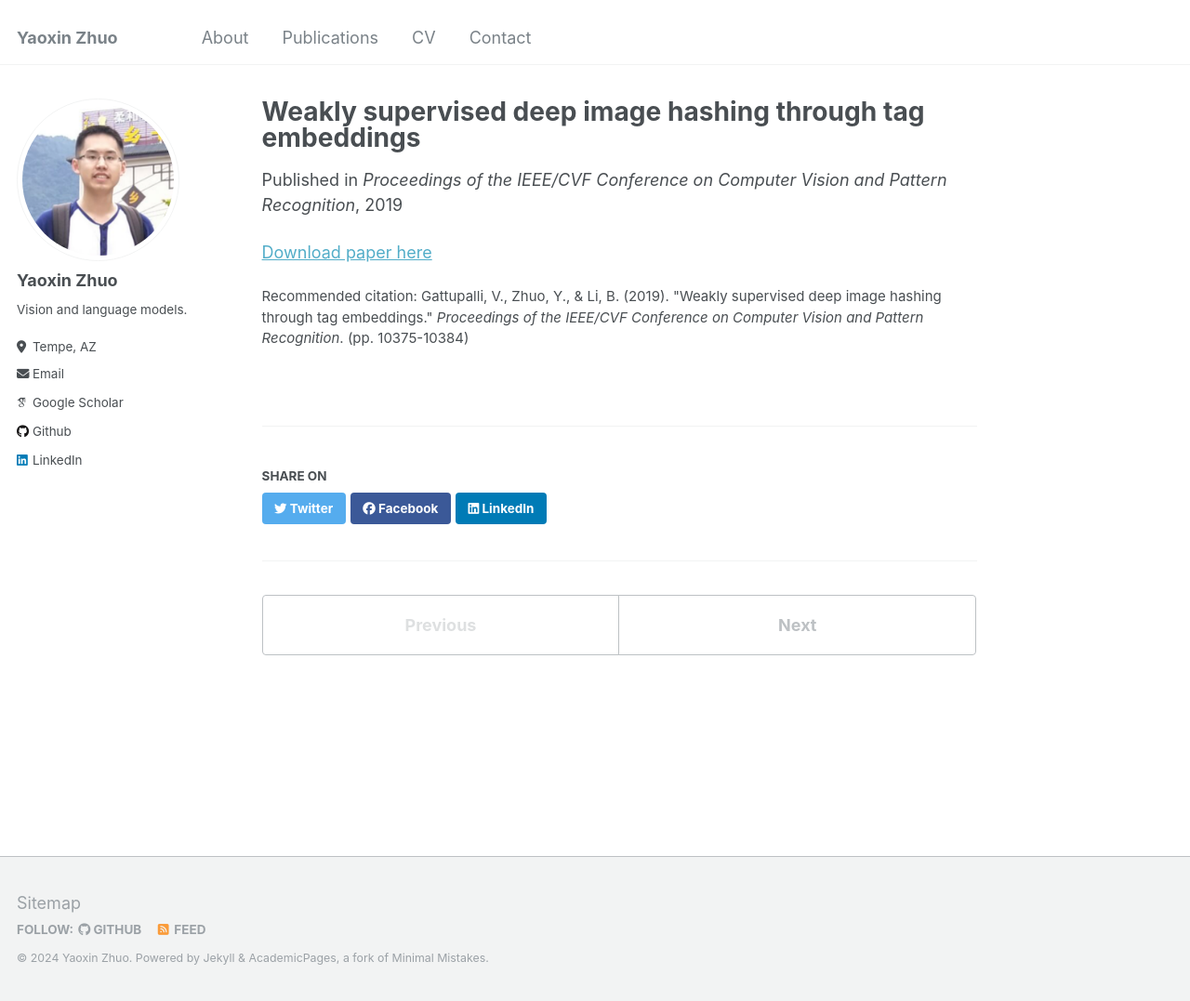
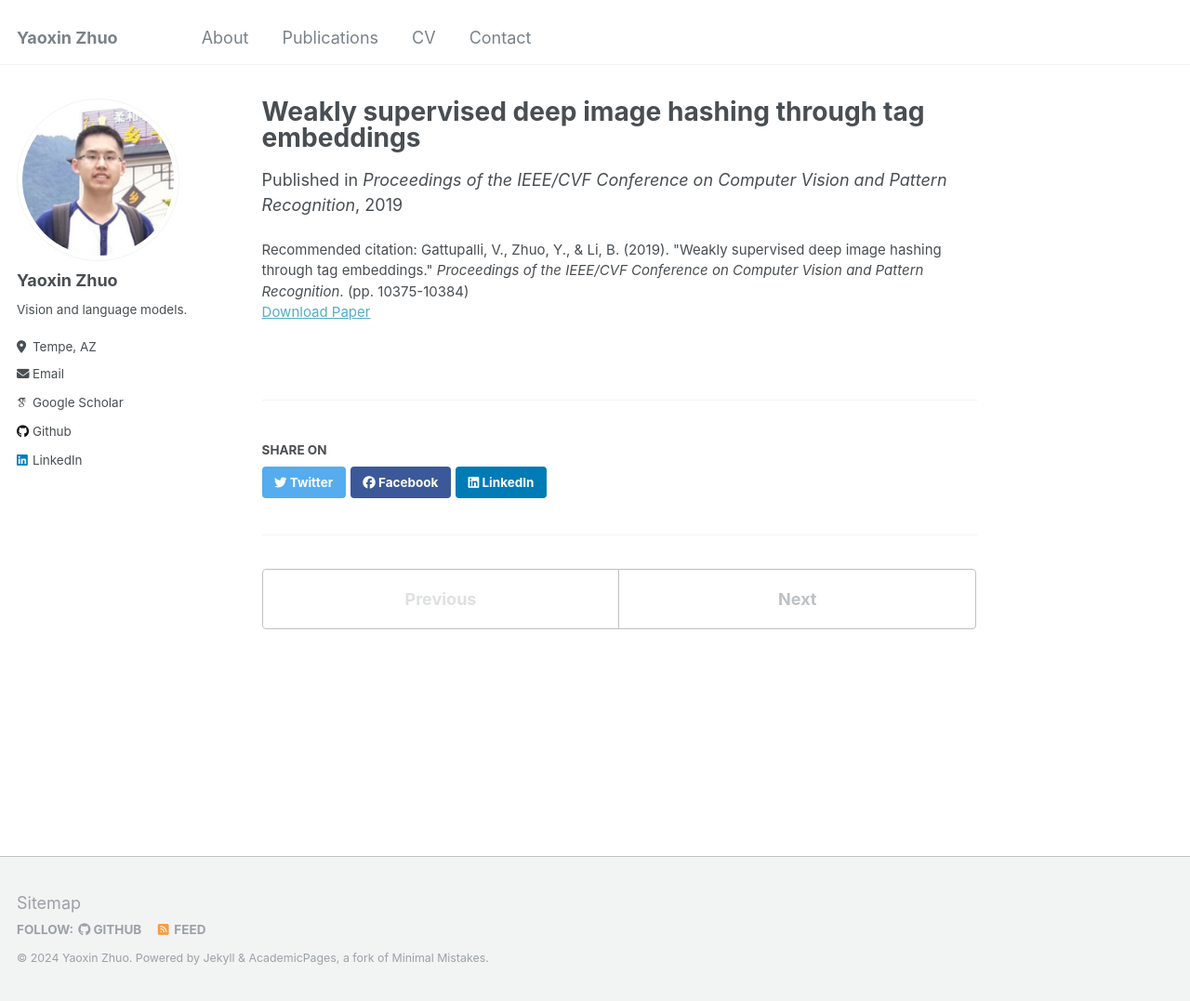
Before and after one commit to yaoxinzhuo/yaoxinzhuo.github.io, a Jekyll site: the page built from _publications/2019-Weakly-supervised.md, in a window 1280 px wide and 1077 px high. Shown: the whole window at 93% size. Built offline with Jekyll 4.4.1, drawn with Linux system fonts in a browser that asks for light colours; some web fonts are replaced.

Commit message:
Update 2019-Weakly-supervised.md

```diff
--- a/_publications/2019-Weakly-supervised.md
+++ b/_publications/2019-Weakly-supervised.md
@@ -4,6 +4,6 @@ collection: publications
 permalink: /publications/2019-Weakly-supervised
 date: 2019-06-20
 venue: 'Proceedings of the IEEE/CVF Conference on Computer Vision and Pattern Recognition'
+paperurl: 'http://academicpages.github.io/files/2019-Weakly-supervised.pdf'
 citation: 'Gattupalli, V., Zhuo, Y., & Li, B. (2019). &quot;Weakly supervised deep image hashing through tag embeddings.&quot; <i>Proceedings of the IEEE/CVF Conference on Computer Vision and Pattern Recognition</i>. (pp. 10375-10384)'
 ---
-[Download paper here](http://academicpages.github.io/files/2019-Weakly-supervised.pdf)
```
